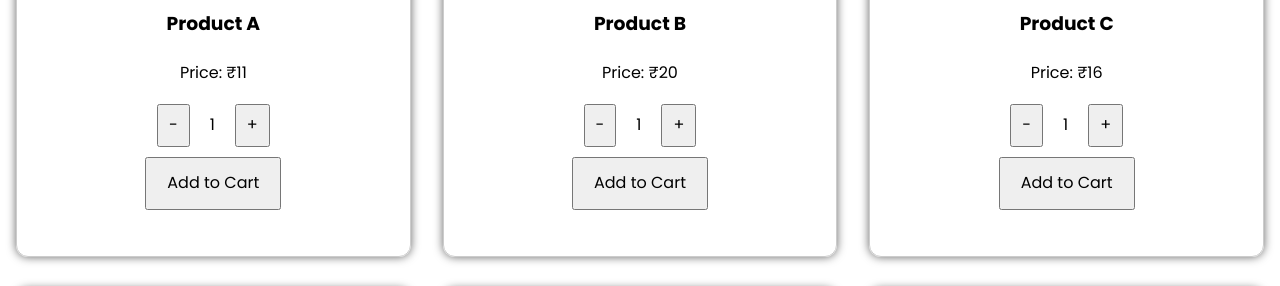
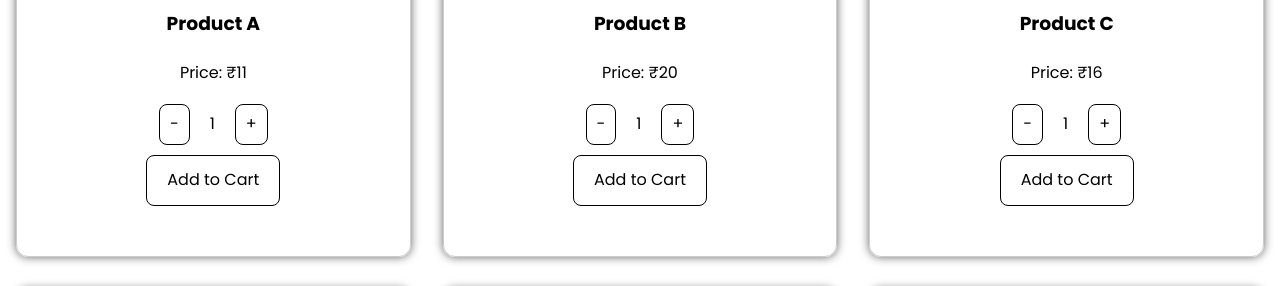
Before and after one commit to PendamYashwanth/ma-shopping-cart, a plain HTML site: page index.html in a window 1280 px wide. Shown: the part 458-744 px from the top of the page. Drawn offline with Linux system fonts and the light colour scheme.

Commit message:
updated button styles

```diff
--- a/index.css
+++ b/index.css
@@ -66,6 +66,14 @@ button {
   font-size: 16px;
   cursor: pointer;
   font: inherit;
+  background-color: #fff;
+  border: 1px solid #000;
+  border-radius: 8px;
+}
+
+button:hover {
+  color: #fff;
+  background-color: #000;
 }
 
 /* Media query for tablets and below */
```
